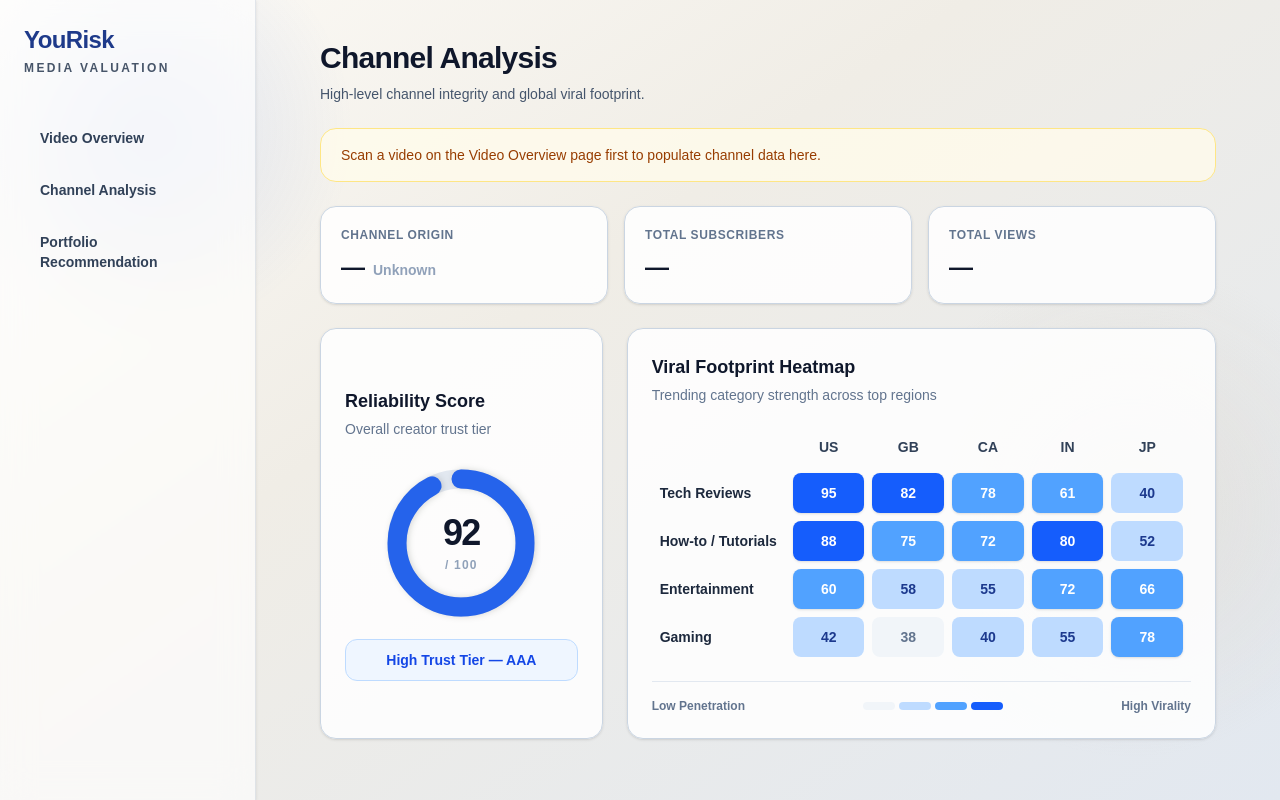
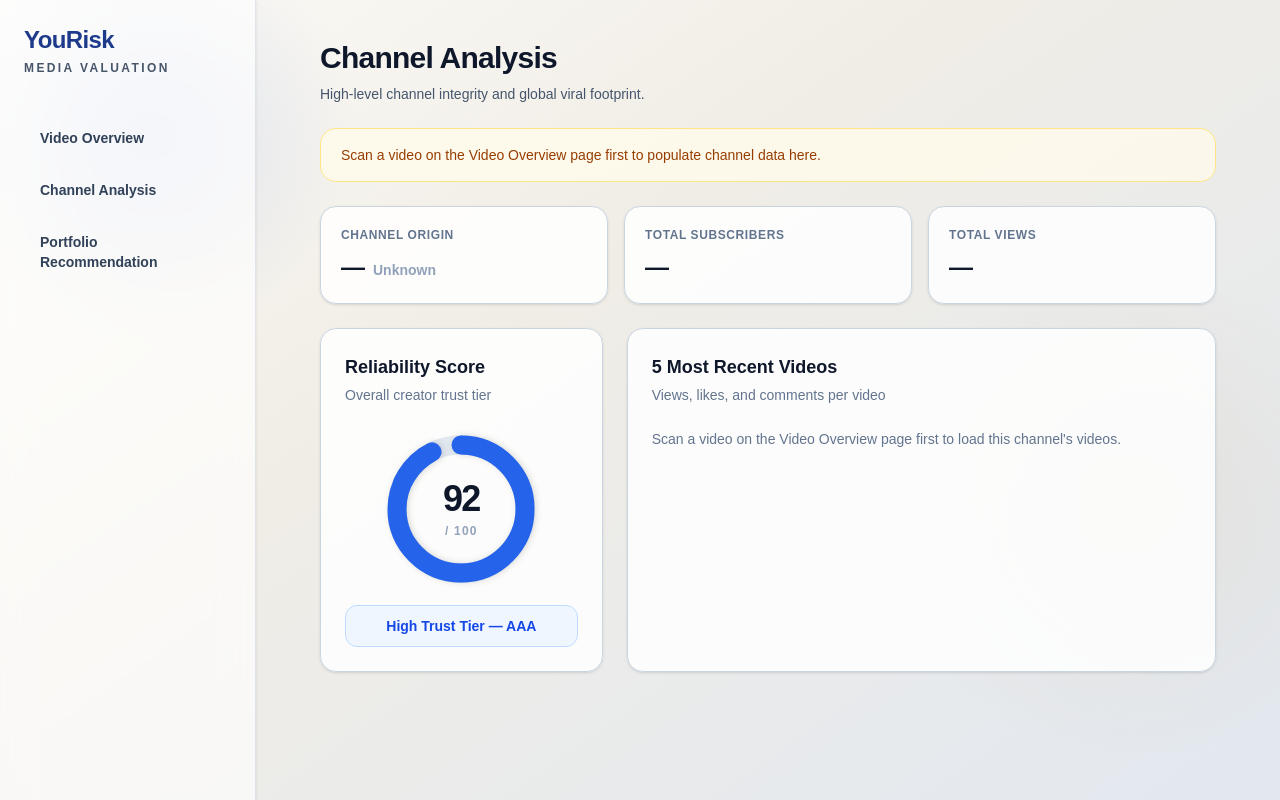
Before and after one commit to tienvinh1210/YTBTrendingDashboard, a Next.js app: page /channel_analysis in a window 1280 px wide. Built offline with nearby package versions, Linux system fonts and the light colour scheme.

Commit message:
Display current videos of channel

```diff
--- a/app/channel_analysis/page.tsx
+++ b/app/channel_analysis/page.tsx
@@ -1,6 +1,16 @@
 "use client";
 
-import React, { useEffect, useState } from 'react';
+import React, { useEffect, useMemo, useState } from 'react';
+import {
+  Bar,
+  BarChart,
+  CartesianGrid,
+  Legend,
+  ResponsiveContainer,
+  Tooltip,
+  XAxis,
+  YAxis,
+} from 'recharts';
 
 type ChannelInfo = {
   id: string;
@@ -16,8 +26,23 @@ type StoredScan = {
   channel: ChannelInfo | null;
 };
 
+type RecentVideo = {
+  videoId: string;
+  title: string;
+  url: string;
+  thumbnailUrl: string;
+  publishedAt: string;
+  viewCount: number;
+  likeCount: number;
+  commentCount: number;
+};
+
 const STORAGE_KEY = "yourisk:lastScan";
 const numberFmt = new Intl.NumberFormat("en-US");
+const compactFmt = new Intl.NumberFormat("en-US", {
+  notation: "compact",
+  maximumFractionDigits: 1,
+});
 
 let regionNames: Intl.DisplayNames | null = null;
 function getCountryName(code: string | null): string {
@@ -45,6 +70,9 @@ export default function ChannelAnalysis() {
   const [channel, setChannel] = useState<ChannelInfo | null>(null);
   const [channelTitle, setChannelTitle] = useState<string | null>(null);
   const [loaded, setLoaded] = useState(false);
+  const [recentVideos, setRecentVideos] = useState<RecentVideo[]>([]);
+  const [recentLoading, setRecentLoading] = useState(false);
+  const [recentError, setRecentError] = useState<string | null>(null);
 
   useEffect(() => {
     if (typeof window === "undefined") return;
@@ -62,24 +90,69 @@ export default function ChannelAnalysis() {
     }
   }, []);
 
+  useEffect(() => {
+    if (!channel?.id) return;
+    const controller = new AbortController();
+    setRecentLoading(true);
+    setRecentError(null);
+
+    fetch(`/api/youtube/channel-videos?channelId=${encodeURIComponent(channel.id)}&max=5`, {
+      signal: controller.signal,
+    })
+      .then(async (res) => {
+        const data = (await res.json()) as
+          | { items: RecentVideo[] }
+          | { error: string };
+        if (!res.ok || "error" in data) {
+          throw new Error("error" in data ? data.error : "Failed to load videos.");
+        }
+        setRecentVideos(data.items);
+      })
+      .catch((e: unknown) => {
+        if (e instanceof DOMException && e.name === "AbortError") return;
+        setRecentError(e instanceof Error ? e.message : "Unexpected error.");
+      })
+      .finally(() => setRecentLoading(false));
+
+    return () => controller.abort();
+  }, [channel?.id]);
+
   const countryCode = channel?.country ?? null;
   const countryDisplay = getCountryName(countryCode);
 
-  const getHeatmapColor = (val: number) => {
-    if (val >= 80) return 'bg-blue-600 text-white shadow-sm';
-    if (val >= 60) return 'bg-blue-400 text-white shadow-sm';
-    if (val >= 40) return 'bg-blue-200 text-blue-900';
-    return 'bg-slate-100 text-slate-500';
+  // Reverse so the most recent video sits at the top of the chart.
+  const chartData = useMemo(() => [...recentVideos].reverse(), [recentVideos]);
+  const thumbnailByVideoId = useMemo(() => {
+    const m = new Map<string, RecentVideo>();
+    recentVideos.forEach((v) => m.set(v.videoId, v));
+    return m;
+  }, [recentVideos]);
+
+  type AxisTickProps = {
+    x?: number;
+    y?: number;
+    payload?: { value: string };
   };
-
-  const heatmapData = [
-    { category: 'Tech Reviews', scores: [95, 82, 78, 61, 40] },
-    { category: 'How-to / Tutorials', scores: [88, 75, 72, 80, 52] },
-    { category: 'Entertainment', scores: [60, 58, 55, 72, 66] },
-    { category: 'Gaming', scores: [42, 38, 40, 55, 78] },
-  ];
-
-  const regions = ['US', 'GB', 'CA', 'IN', 'JP'];
+  const ThumbnailTick = (props: AxisTickProps) => {
+    const { x = 0, y = 0, payload } = props;
+    const v = payload ? thumbnailByVideoId.get(payload.value) : undefined;
+    if (!v) return null;
+    const w = 96;
+    const h = 54;
+    return (
+      <g transform={`translate(${x - w - 8}, ${y - h / 2})`}>
+        <a href={v.url} target="_blank" rel="noopener noreferrer">
+          <image
+            href={v.thumbnailUrl}
+            width={w}
+            height={h}
+            preserveAspectRatio="xMidYMid slice"
+            style={{ borderRadius: 6 }}
+          />
+        </a>
+      </g>
+    );
+  };
 
   return (
     <div className="space-y-6">
@@ -161,52 +234,93 @@ export default function ChannelAnalysis() {
           </div>
         </div>
 
-        {/* Global Viral Heatmap - Delay 500ms */}
-        <div className="bg-white/85 border border-slate-300 rounded-2xl p-6 shadow-sm col-span-2 flex flex-col justify-between animate-in fade-in slide-in-from-bottom-4 duration-700 delay-500 fill-mode-both">
+        {/* Recent Videos Bar Chart - Delay 500ms */}
+        <div className="bg-white/85 border border-slate-300 rounded-2xl p-6 shadow-sm col-span-2 flex flex-col animate-in fade-in slide-in-from-bottom-4 duration-700 delay-500 fill-mode-both">
           <div>
-            <div className="text-lg font-bold text-slate-900 mb-1">Viral Footprint Heatmap</div>
-            <div className="text-sm font-medium text-slate-500 mb-6">Trending category strength across top regions</div>
+            <div className="text-lg font-bold text-slate-900 mb-1">5 Most Recent Videos</div>
+            <div className="text-sm font-medium text-slate-500 mb-6">
+              Views, likes, and comments per video
+            </div>
           </div>
 
-          <div className="w-full overflow-x-auto">
-            <table className="w-full text-sm text-left border-separate border-spacing-2">
-              <thead>
-                <tr>
-                  <th className="pb-2"></th>
-                  {regions.map((reg) => (
-                    <th key={reg} className="pb-2 text-center w-[15%]">
-                      <span className="font-bold text-slate-700">{reg}</span>
-                    </th>
-                  ))}
-                </tr>
-              </thead>
-              <tbody>
-                {heatmapData.map((row, i) => (
-                  <tr key={i}>
-                    <td className="py-2 pr-2 font-bold text-slate-800 whitespace-nowrap w-[25%]">{row.category}</td>
-                    {row.scores.map((score, j) => (
-                      <td key={j} className="p-0">
-                        <div className={`h-10 w-full rounded-lg flex items-center justify-center font-bold text-sm transition-all hover:scale-[1.02] ${getHeatmapColor(score)}`}>
-                          {score}
-                        </div>
-                      </td>
-                    ))}
-                  </tr>
-                ))}
-              </tbody>
-            </table>
-          </div>
+          {recentLoading && (
+            <div className="text-sm font-medium text-slate-500">Loading recent videos…</div>
+          )}
 
-          <div className="mt-4 pt-4 border-t border-slate-200 flex items-center justify-between text-xs font-bold text-slate-500">
-            <span>Low Penetration</span>
-            <div className="flex gap-1">
-              <div className="w-8 h-2 rounded-full bg-slate-100"></div>
-              <div className="w-8 h-2 rounded-full bg-blue-200"></div>
-              <div className="w-8 h-2 rounded-full bg-blue-400"></div>
-              <div className="w-8 h-2 rounded-full bg-blue-600"></div>
+          {recentError && (
+            <div className="text-sm font-medium text-red-700 bg-red-50 border border-red-200 rounded-lg px-4 py-3">
+              {recentError}
             </div>
-            <span>High Virality</span>
-          </div>
+          )}
+
+          {!recentLoading && !recentError && !channel && (
+            <div className="text-sm font-medium text-slate-500">
+              Scan a video on the Video Overview page first to load this channel's videos.
+            </div>
+          )}
+
+          {!recentLoading && !recentError && channel && recentVideos.length === 0 && (
+            <div className="text-sm font-medium text-slate-500">
+              No recent videos found for this channel.
+            </div>
+          )}
+
+          {!recentLoading && !recentError && chartData.length > 0 && (
+            <div className="w-full" style={{ height: chartData.length * 80 + 60 }}>
+              <ResponsiveContainer width="100%" height="100%">
+                <BarChart
+                  data={chartData}
+                  layout="vertical"
+                  margin={{ top: 8, right: 24, left: 110, bottom: 8 }}
+                  barCategoryGap={18}
+                  barGap={4}
+                >
+                  <CartesianGrid strokeDasharray="3 3" stroke="#e2e8f0" horizontal={false} />
+                  <XAxis
+                    type="number"
+                    tickFormatter={(v: number) => compactFmt.format(v)}
+                    tick={{ fill: "#64748b", fontSize: 11, fontWeight: 600 }}
+                    axisLine={{ stroke: "#cbd5e1" }}
+                    tickLine={{ stroke: "#cbd5e1" }}
+                  />
+                  <YAxis
+                    type="category"
+                    dataKey="videoId"
+                    width={104}
+                    interval={0}
+                    tickLine={false}
+                    axisLine={{ stroke: "#cbd5e1" }}
+                    tick={<ThumbnailTick />}
+                  />
+                  <Tooltip
+                    cursor={{ fill: "rgba(30, 58, 138, 0.05)" }}
+                    labelFormatter={(label) => {
+                      const id = typeof label === "string" ? label : String(label);
+                      return thumbnailByVideoId.get(id)?.title ?? id;
+                    }}
+                    formatter={(value, name) => [
+                      numberFmt.format(Number(value ?? 0)),
+                      String(name ?? ""),
+                    ]}
+                    contentStyle={{
+                      background: "rgba(255,255,255,0.95)",
+                      border: "1px solid #cbd5e1",
+                      borderRadius: 10,
+                      fontSize: 12,
+                      maxWidth: 320,
+                    }}
+                    labelStyle={{ fontWeight: 700, color: "#0f172a" }}
+                  />
+                  <Legend
+                    wrapperStyle={{ fontSize: 12, fontWeight: 600, color: "#475569" }}
+                  />
+                  <Bar dataKey="viewCount" name="Views" fill="#1e3a8a" radius={[0, 4, 4, 0]} />
+                  <Bar dataKey="likeCount" name="Likes" fill="#2563eb" radius={[0, 4, 4, 0]} />
+                  <Bar dataKey="commentCount" name="Comments" fill="#60a5fa" radius={[0, 4, 4, 0]} />
+                </BarChart>
+              </ResponsiveContainer>
+            </div>
+          )}
         </div>
 
       </div>
```
Also changed, not shown: app/api/youtube/channel-videos/route.ts (added, +119 -0 lines).
